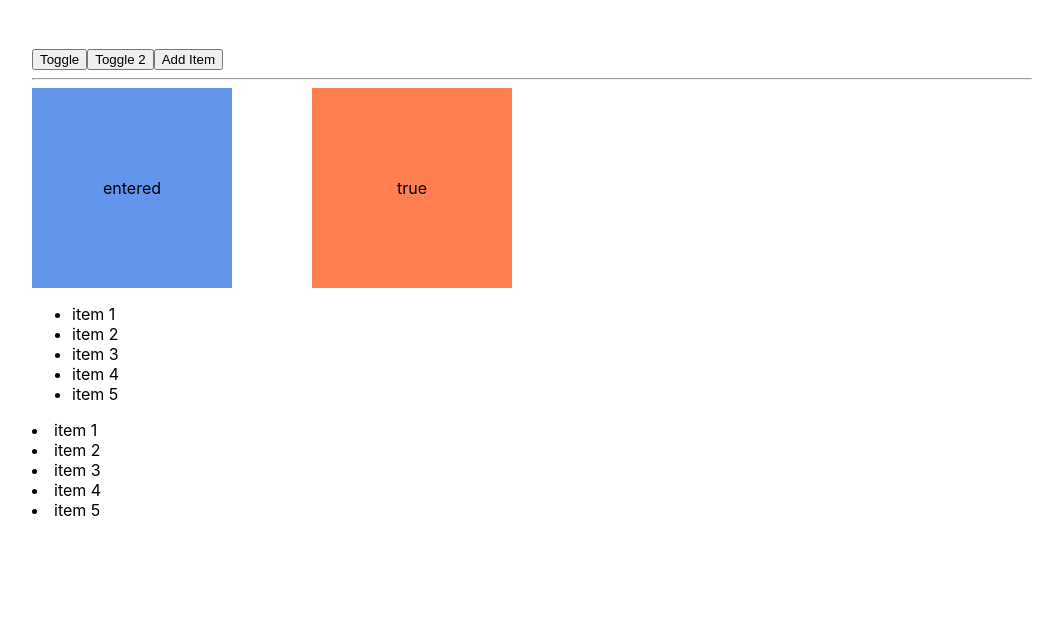
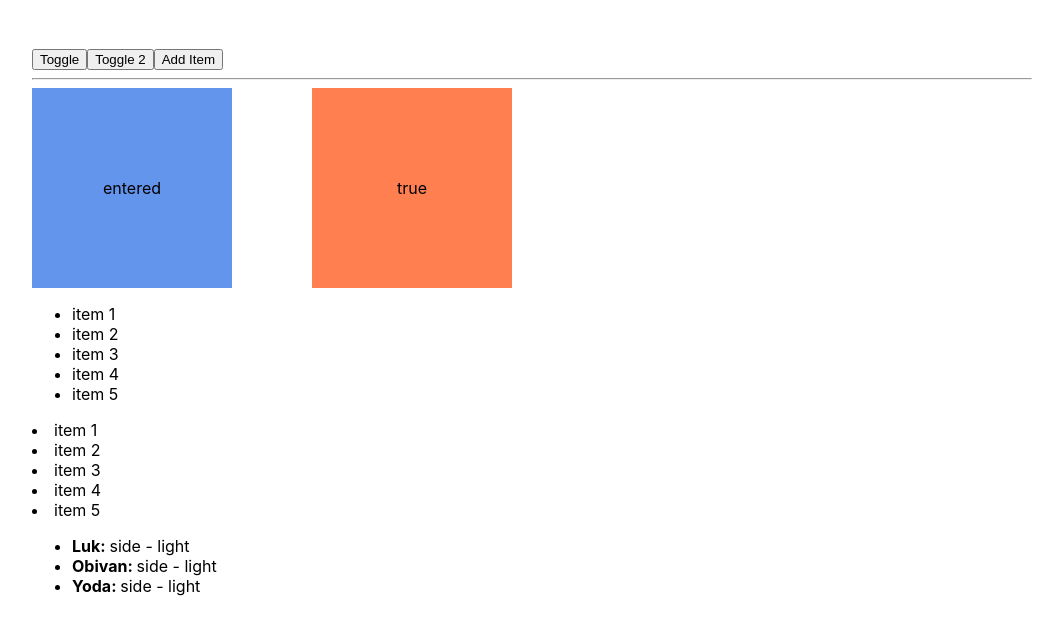
Before and after one commit to Macbaren/react-animation, a React (Create React App) app: page / in a window 1280 px wide. Shown: the top 634 px of the page, without its empty margins (108-1171 px from the left). Built offline with nearby package versions, Linux system fonts and the light colour scheme.

Commit message:
react-hoc-fin

```diff
--- a/src/App.js
+++ b/src/App.js
@@ -3,7 +3,7 @@ import { CSSTransition, Transition } from 'react-transition-group'
 import Character from './Character'
 import { List } from './List'
 
-function App() {
+const App = ({ list }) => {
   const [toggle, setToggle] = useState(true)
   const [toggle2, setToggle2] = useState(true)
   const [items, setItems] = useState([
@@ -60,8 +60,22 @@ function App() {
       {items.map((item) => (
         <Character key={item.id} item={item} onRemove={removeItem} />
       ))}
+      <ul>
+        {list.map((it, ind) => (
+          <li key={it.ind + it.name}>
+            <strong>{it.name}: </strong>side - {it.side}
+          </li>
+        ))}
+      </ul>
     </div>
   )
 }
 
-export default App
+const withFilteredProps = (Component) => ({ list, side }) => {
+  const filteredList = list.filter((ch) => ch.side === side)
+  return <Component list={filteredList} />
+}
+
+const FilteredList = withFilteredProps(App)
+
+export default FilteredList
--- a/src/index.js
+++ b/src/index.js
@@ -4,7 +4,18 @@ import './index.css'
 import App from './App'
 import reportWebVitals from './reportWebVitals'
 
-ReactDOM.render(<App />, document.getElementById('root'))
+const characters = [
+  { name: 'Luk', side: 'light' },
+  { name: 'Obivan', side: 'light' },
+  { name: 'Yoda', side: 'light' },
+  { name: 'Palpatin', side: 'dark' },
+  { name: 'Darth', side: 'dark' },
+]
+
+ReactDOM.render(
+  <App list={characters} side="light" />,
+  document.getElementById('root')
+)
 
 // If you want to start measuring performance in your app, pass a function
 // to log results (for example: reportWebVitals(console.log))
```
